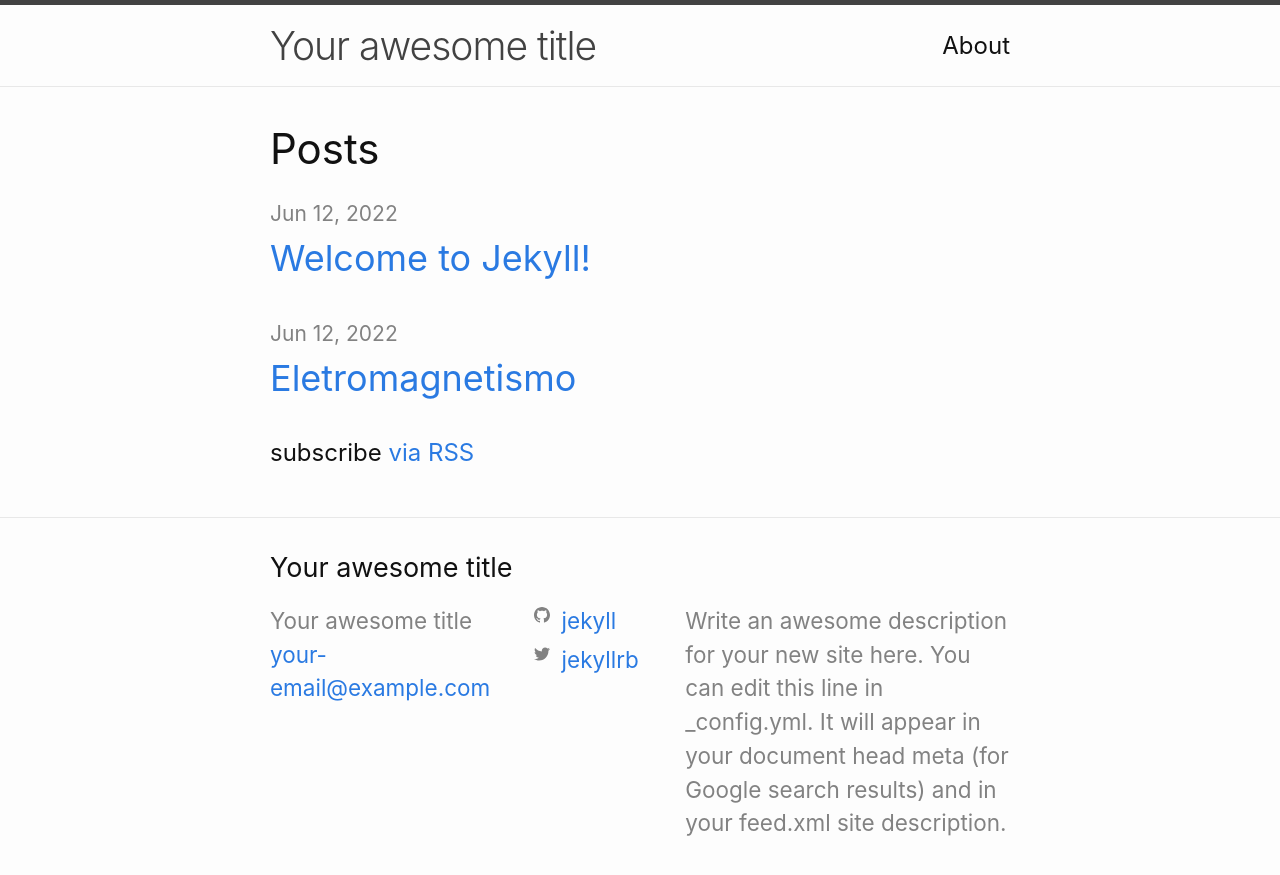
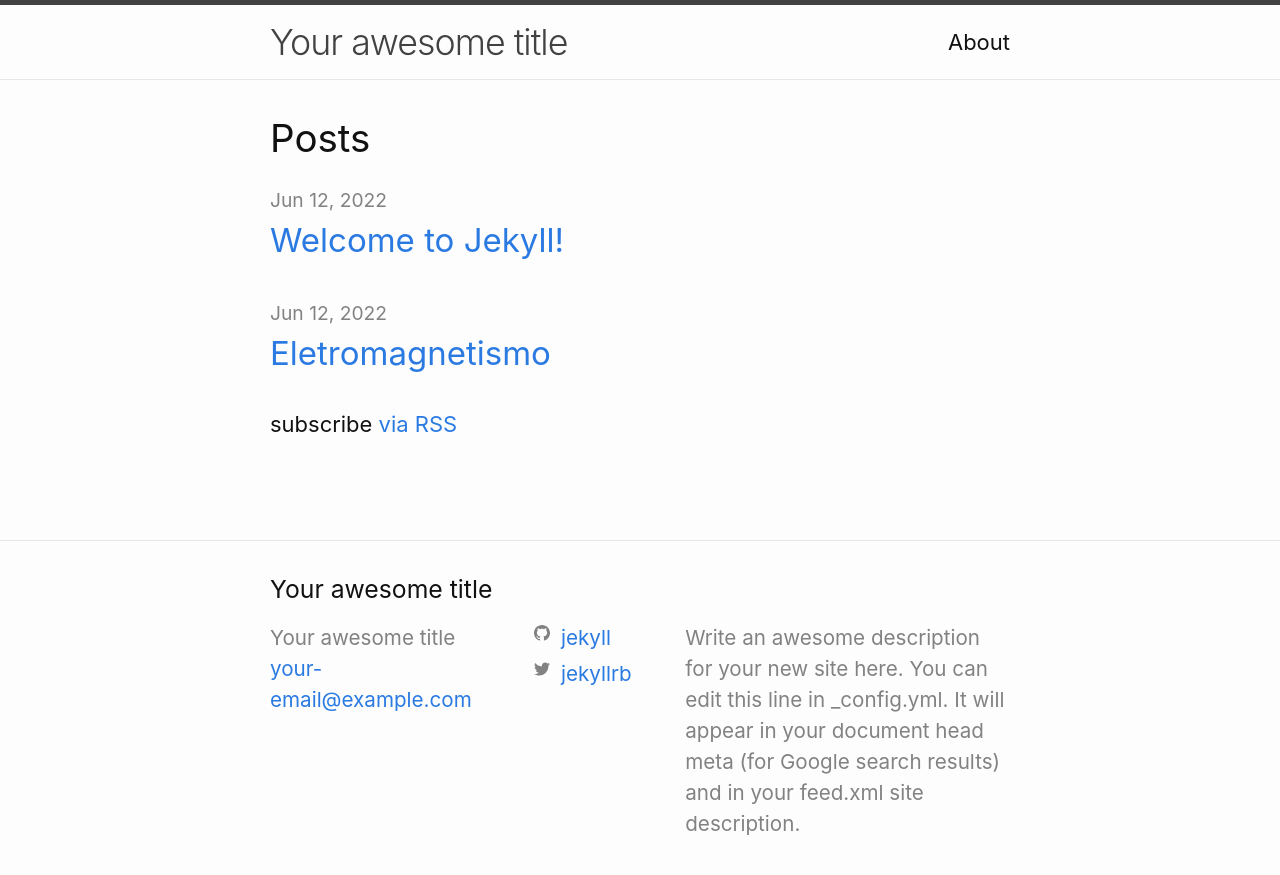
Before and after one commit to jamericomiranda/jamericomiranda.github.io, a Jekyll site: the page built from index.markdown, in a window 1280 px wide. Shown: the top 875 px of the page. Built offline with Jekyll 4.4.1, drawn with Linux system fonts in a browser that asks for light colours.

Commit message:
Update minima.scss

```diff
--- a/_sass/minima.scss
+++ b/_sass/minima.scss
@@ -3,7 +3,7 @@
 // Define defaults for each variable.
 
 $base-font-family: -apple-system, BlinkMacSystemFont, "Segoe UI", Roboto, Helvetica, Arial, sans-serif, "Apple Color Emoji", "Segoe UI Emoji", "Segoe UI Symbol" !default;
-$base-font-size:   24px !default;
+$base-font-size:   22px !default;
 $base-font-weight: 400 !default;
 $small-font-size:  $base-font-size * 0.875 !default;
 $base-line-height: 1.5 !default;
```
